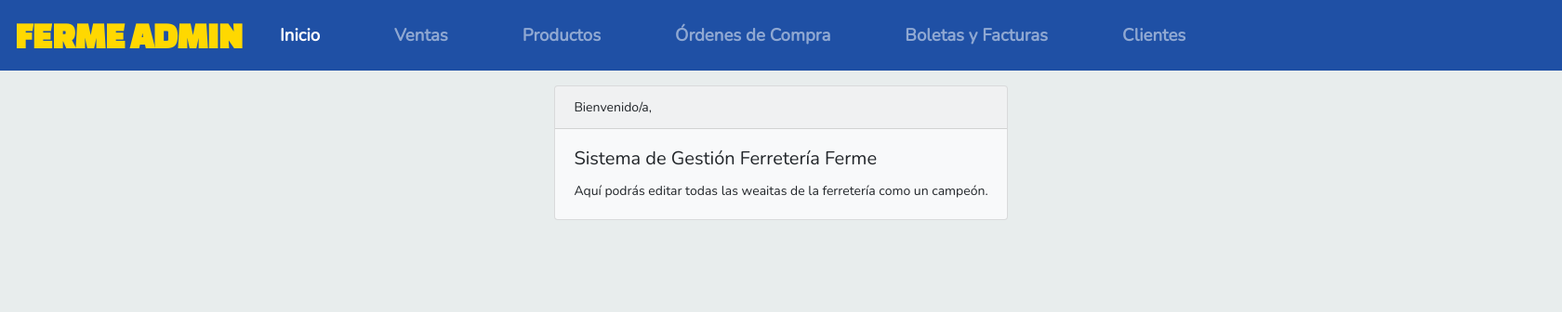
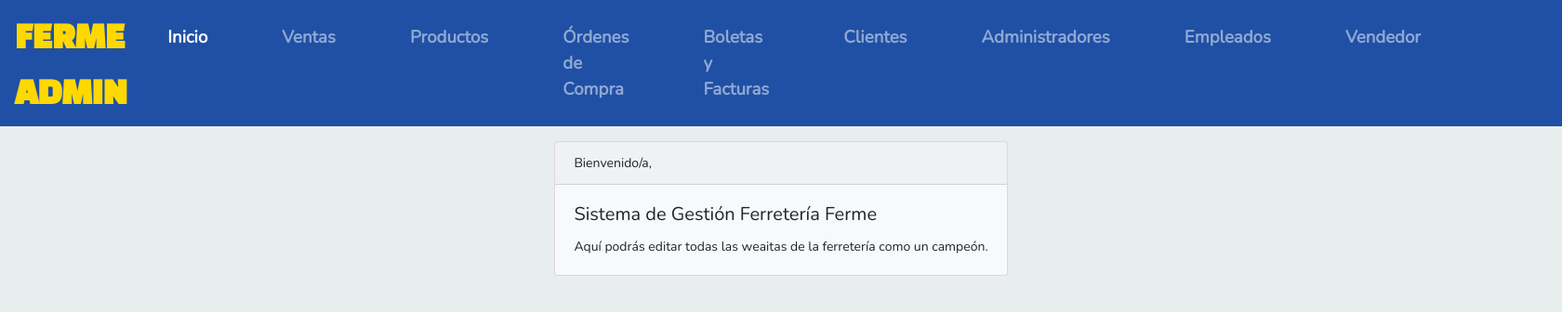
Before and after one commit to arial-10/ferme, a Django app: page /ferme-admin/ in a window 1680 px wide. Shown: the top 336 px of the page at 93% size. Run offline with Django 3.2, Linux system fonts and the light colour scheme; some libraries are stand-ins or nearby versions; some web fonts are replaced.

Commit message:
Update base.html

```diff
--- a/tienda/templates/tienda/admin/base.html
+++ b/tienda/templates/tienda/admin/base.html
@@ -42,7 +42,16 @@
                     style="font-size: 14pt;" href="#">Boletas y Facturas</a>
 
                     <a class="nav-item nav-link nunito-bold {% block clientes_active %} {% endblock %}"
-                    style="font-size: 14pt;" href="#">Clientes</a>
+                    style="font-size: 14pt;" href="{% url 'clientes_admin' %}">Clientes</a>
+
+                    <a class="nav-item nav-link nunito-bold {% block administrador_active %} {% endblock %}"
+                    style="font-size: 14pt;" href="{% url 'administrador_admin' %}">Administradores</a>
+
+                    <a class="nav-item nav-link nunito-bold {% block empleado_active %} {% endblock %}"
+                    style="font-size: 14pt;" href="{% url 'empleado_admin' %}">Empleados</a>
+
+                    <a class="nav-item nav-link nunito-bold {% block vendedor_active %} {% endblock %}"
+                    style="font-size: 14pt;" href="{% url 'vendedor_admin' %}">Vendedor</a>
                 </div>
                 <div>
                     {% if user.is_authenticated %}
```
